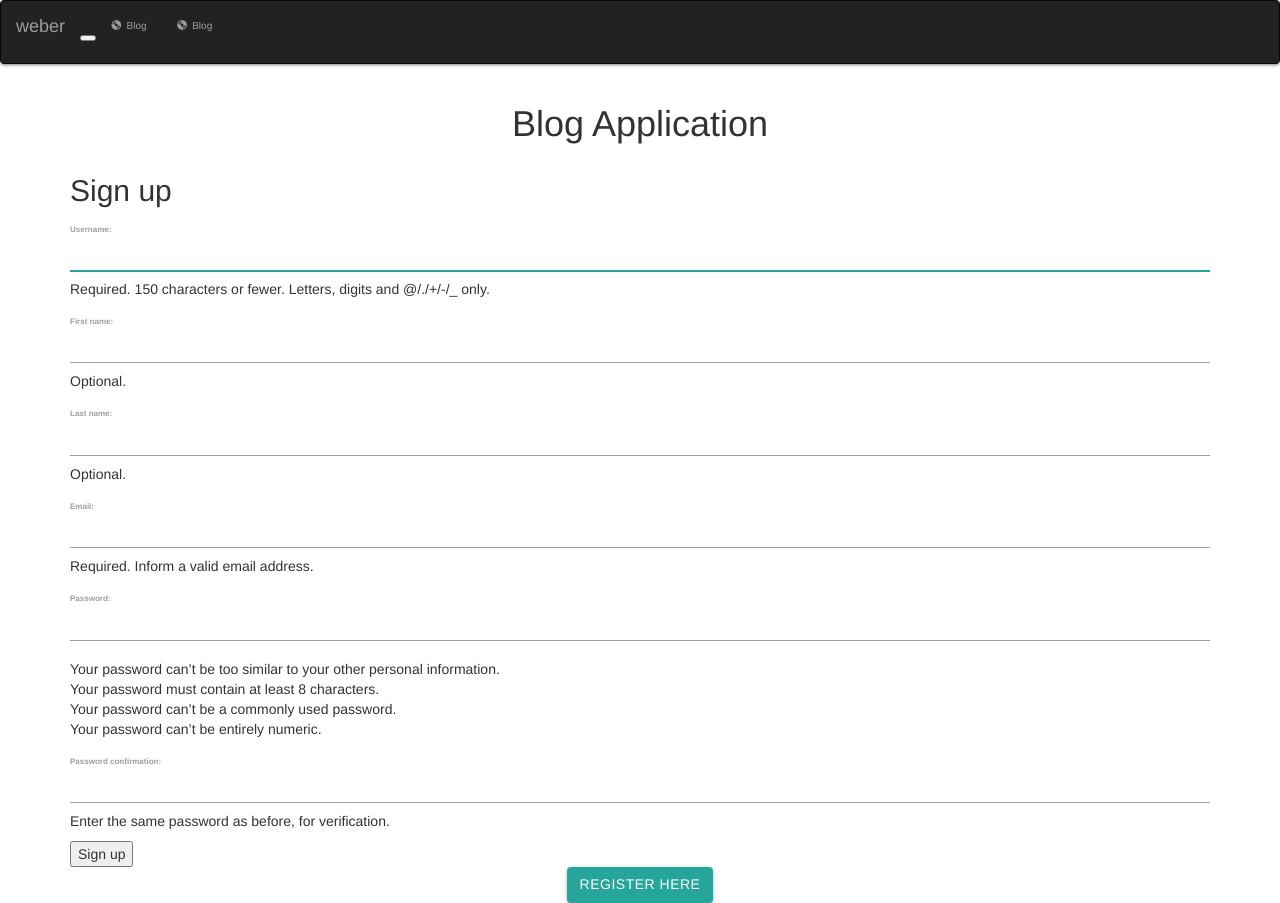
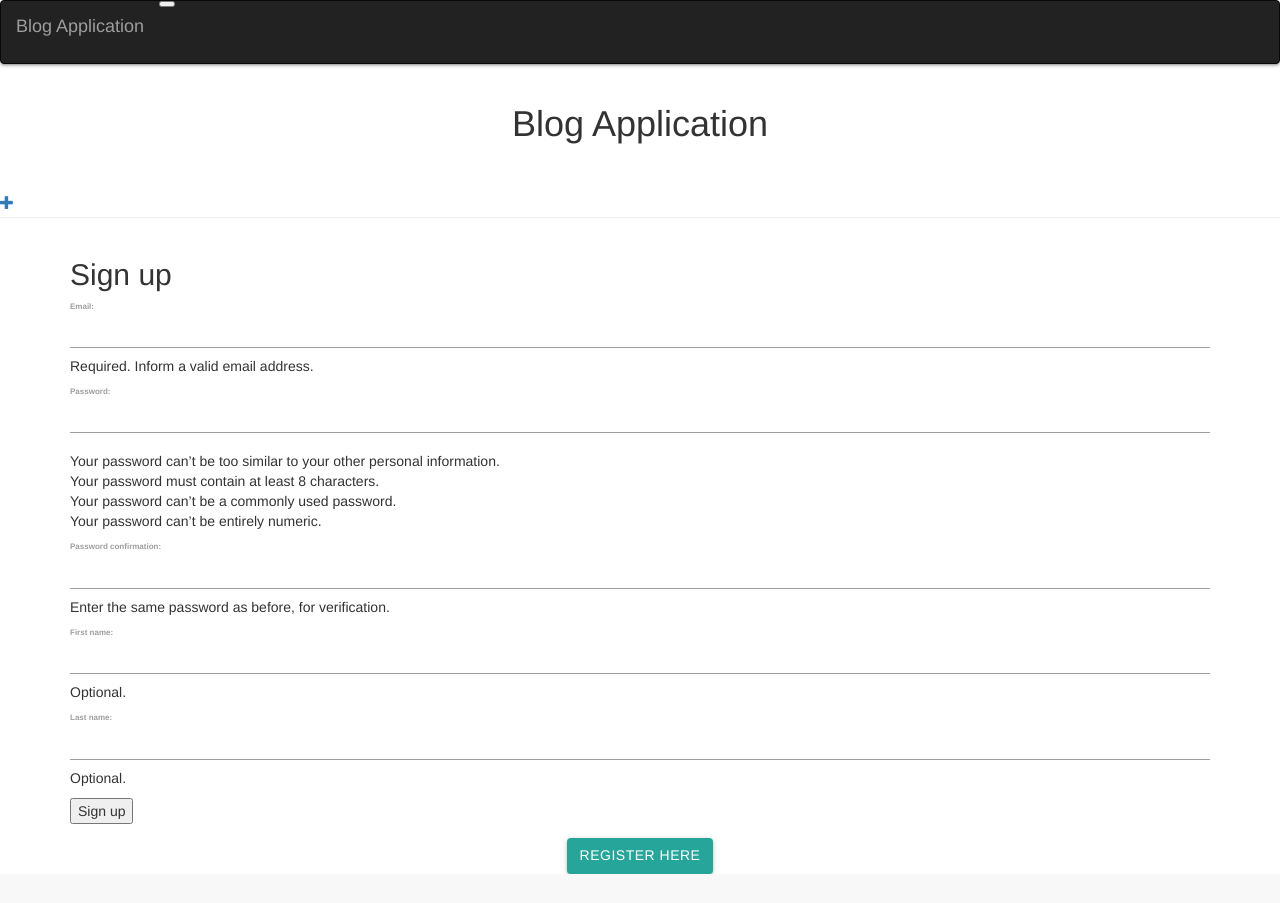
Before and after one commit to Apurvakulkarni06/Blog_application, a Django app: page /blog/signup/ in a window 1280 px wide. After the commit the page ends 874 px from the top, so only its background shows below. Run offline with Django 3.2, Linux system fonts and the light colour scheme; some libraries are stand-ins or nearby versions.

Commit message:
Added views to create/edit blog post inside the site

```diff
--- a/blog/forms.py
+++ b/blog/forms.py
@@ -11,4 +11,10 @@
 
     class Meta:
         model = User
-        fields = ('username', 'first_name', 'last_name', 'email', 'password1', 'password2', )
+        fields = ( 'email', 'password1', )
+
+class PostForm(forms.ModelForm):
+
+    class Meta:
+        model= Post
+        fields = ( 'title', 'text',)
--- /dev/null
+++ b/blog/static/main.css
@@ -0,0 +1,6 @@
+.container-fluid  a {
+    font: bold;
+    font-style: italic;
+    text-align: center;
+    font-size: 20px;
+}
--- a/blog/templates/blog/details.html
+++ b/blog/templates/blog/details.html
@@ -13,5 +13,6 @@
 </div>
 
 <a href="/blog" class="btn">Go Back</a>
+<a class="btn btn-default" href="{% url 'blog:post_edit' id=post.id %}"><span class="glyphicon glyphicon-pencil"></span></a>
 
 {% endblock %}
--- a/blog/templates/blog/layout.html
+++ b/blog/templates/blog/layout.html
@@ -1,4 +1,4 @@
-<!DOCTYPE html>
+{% load static %}
 <html>
 <head>
     <title>Page Title</title>
@@ -10,7 +10,7 @@
 <body>
     <!-- Header -->
     <nav class="navbar navbar-inverse">
-        <div class="container-fuild">
+        <div class="container-fluid">
             <!-- logo of the website -->
             <div class="navbar-header">
                 <button type="button" class="navbar=toggle" data-toggle="collapse" data-target="#topNavBar">
@@ -20,32 +20,17 @@
                     <span class="icon=bar"></span>
 
                 </button>
-                <a href="{% url 'blog:index' %}" class="navbar-brand">weber</a>
+                <a href="{% url 'blog:index' %}" class="navbar-brand">Blog Application</a>
             </div>
 
-            <!-- Items -->
-            <div class="collapse navbar-collapse">
-                <ul class="nav navbar-nav">
-                    <li class="">
-                        <a href="{% url 'blog:index' %}">
-                            <span class="glyphicon glyphicon-cd" aria-hidden="true"></span>&nbsp;
-                            Blog
-                        </a>
-                    </li>
-                    <li class="">
-                            <a href="#">
-                                <span class="glyphicon glyphicon-cd" aria-hidden="true"></span>&nbsp;
-                                Blog
-                            </a>
-
-                        </li>
-                </ul>
-            </div>
         </div>
     </nav>
     <header class="container center-align">
         <h1>Blog Application</h1>
     </header>
+    <div class="page-header">
+        <a href="{% url 'blog:post_new' %}" class="top-menu"><span class="glyphicon glyphicon-plus"></span></a>
+    </div>
     <div class="container">
         {%  block content %}
         {% endblock %}
@@ -54,5 +39,6 @@
           <a href="/blog/signup.html" class="btn ">Register Here</a>
     </div>
 
+
 </body>
 </html>
--- a/blog/urls.py
+++ b/blog/urls.py
@@ -1,13 +1,17 @@
-from django.conf.urls import url
+from django.urls import include, path
 from . import views
 
 app_name = 'blog'
 
 urlpatterns = [
 
-    url(r'^$', views.index, name='index'),
-    url(r'^signup', views.signup, name='signup'),
-    url(r'^form', views.form, name='form'),
-    url(r'^details/(?P<id>\d+)/$',views.details,name="details"),
-    #url(r'^post/new', views.post_new, name='post_new'),
+    path('', views.index, name='index'),
+    path('signup/', views.signup, name='signup'),
+    path('details/<int:id>/',views.details, name='details'),
+    path('post/new/', views.post_new, name='post_new'),
+    path('post/<int:id>/edit', views.post_edit, name='post_edit')
+    #path('/form', views.form, name='form'),
+
+
+
 ]
--- a/blog/views.py
+++ b/blog/views.py
@@ -1,12 +1,15 @@
-from django.shortcuts import render, redirect
+from django.shortcuts import  render, redirect
+from django.shortcuts import  get_object_or_404
 from django.http import HttpResponse
 from django.contrib.auth import login, authenticate
+from django.shortcuts import redirect
 
 from .forms import SignUpForm
+from .forms import PostForm
 
 from .models import Post
-# Create your views here.
 
+  #List of all the Post
 def index(request):
     post = Post.objects.all()
 
@@ -15,39 +18,57 @@
         'post': post,
         }
     return render(request,'blog/index.html', context)
-
+ #Posts detail page
 def details(request, id):
     post = Post.objects.get(id=id)
 
     context = {
         'post': post,
         }
-
-
     return render(request,'blog/details.html', context)
-
+'''
 def form(request):
     context = {
         'title':'Form',
     }
     return render(request,'blog/form.html', context)
 '''
-def post_new(request):
-    form = PostForm()
-    return render(request, 'blog/edit.html', {'form': form})
-   '''
-
-
+ # signup page for user
 def signup(request):
     if request.method == 'POST':
         form = SignUpForm(request.POST)
         if form.is_valid():
             form.save()
-            username = form.cleaned_data.get('username')
+            username = form.cleaned_data.get('email')
             raw_password = form.cleaned_data.get('password1')
-            user = authenticate(username=username, password=raw_password)
+            user = authenticate(email=email, password=raw_password)
             login(request, user)
             return redirect('home')
     else:
         form = SignUpForm()
     return render(request, 'blog/signup.html', {'form': form})
+# add the new post
+
+def post_new(request):
+
+    if request.method == "POST":
+        form = PostForm(request.POST)
+        if form.is_valid():
+            post = form.save()
+            post.save()
+            return redirect('blog:details', id=post.id)
+    else:
+        form = PostForm()
+    return render(request, 'blog/edit.html', {'form': form})
+
+def post_edit(request, id):
+    post = get_object_or_404(Post, id=id)
+    if request.method == "POST":
+        form = PostForm(request.POST, instance = post)
+        if form.is_valid():
+            post = form.save()
+            post.save()
+            return redirect('blog:details', id=post.id)
+    else:
+        form = PostForm(instance = post)
+    return render(request, 'blog/edit.html', {'form': form})
```
Also changed, not shown: blog/templates/blog/edit.html (added, +10 -0 lines), db.sqlite3.
